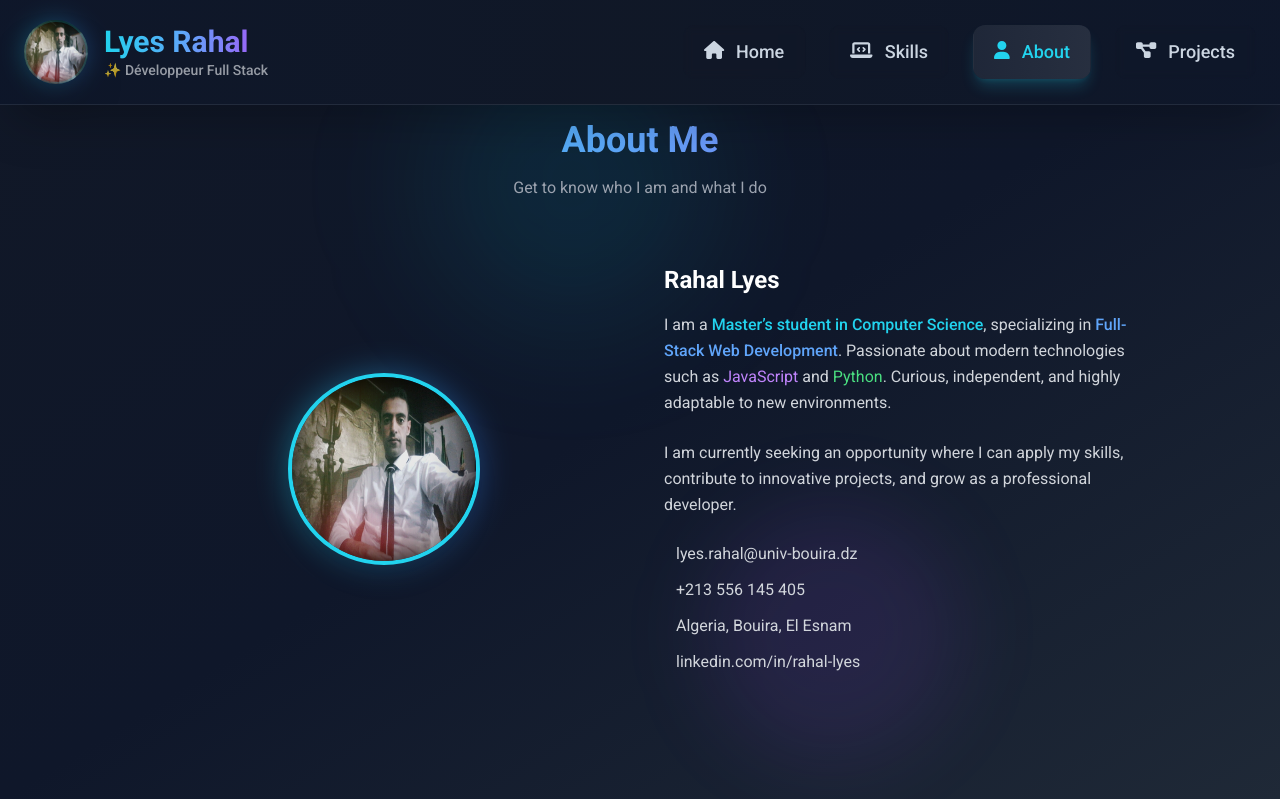
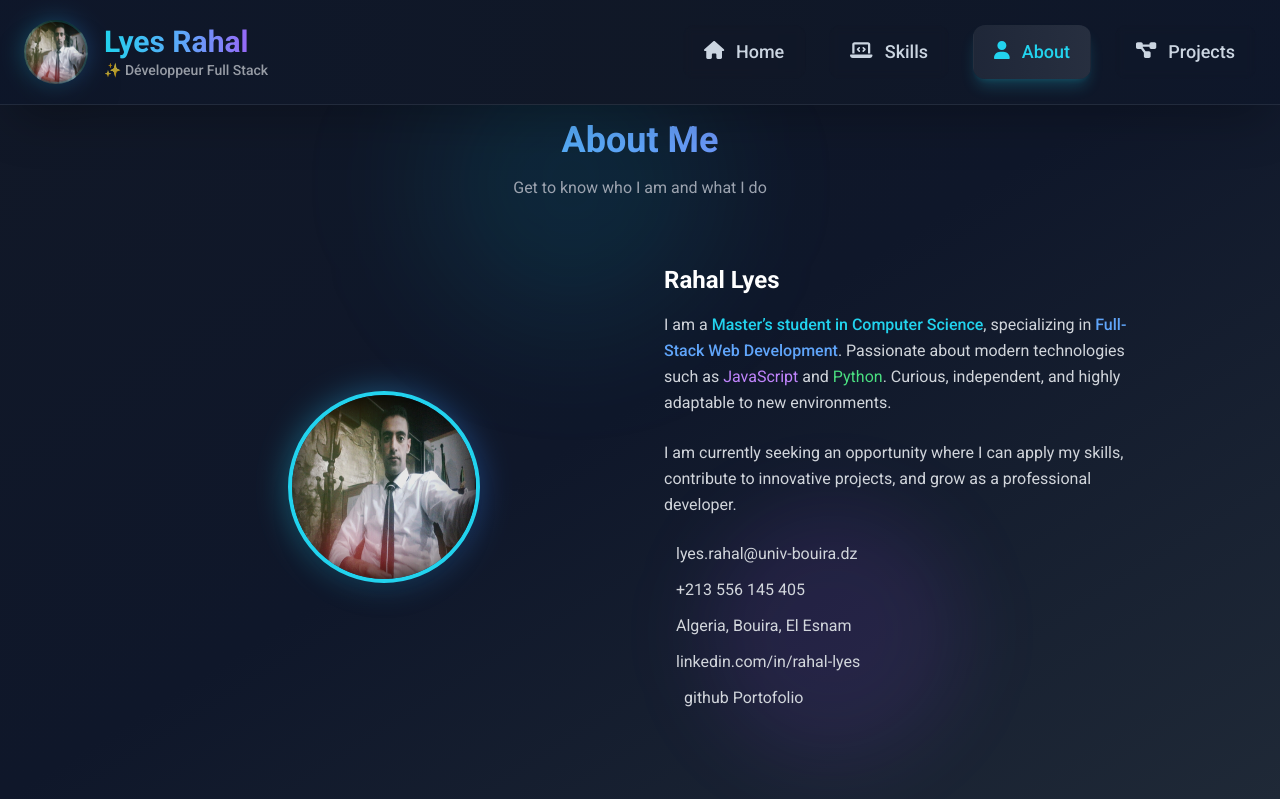
Before and after one commit to Rahal-Lyes/PortoFolio, a Vue app: page /about in a window 1280 px wide. Shown: the top 799 px of the page. Built offline with nearby package versions, Linux system fonts and the light colour scheme.

Commit message:
upgrade portofolio github

```diff
--- a/src/views/About.vue
+++ b/src/views/About.vue
@@ -66,6 +66,16 @@
                 linkedin.com/in/rahal-lyes
               </a>
             </li>
+              <li class="flex items-center gap-3">
+              <i class="fab fa-linkedin text-cyan-400"></i>
+              <a
+
+              href="https://github.com/Rahal-Lyes/PortoFolio.git"
+              class="project-link mx-2"
+              >github Portofolio</a
+            >
+            </li>
+
           </ul>
         </div>
       </div>
```
